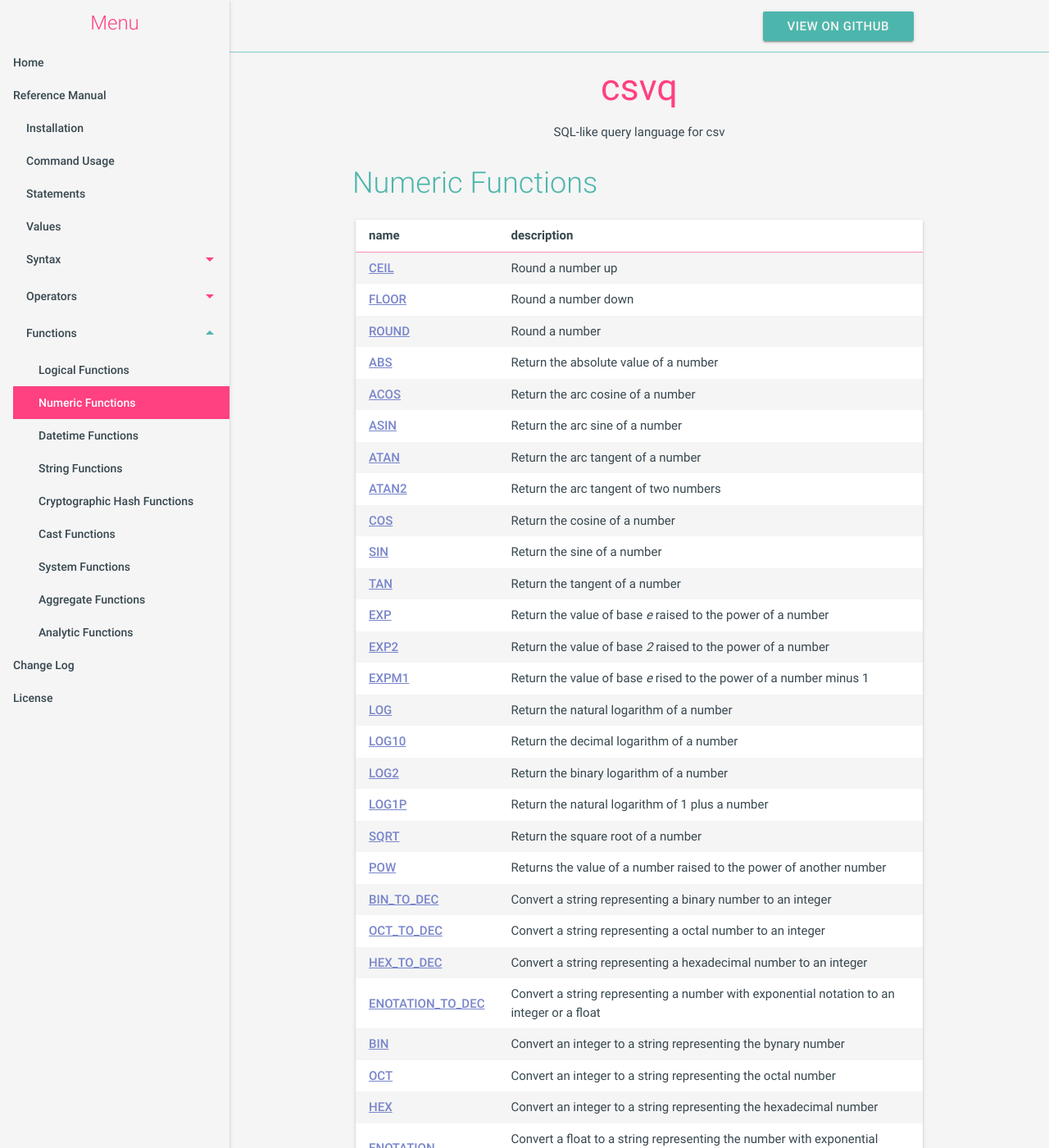
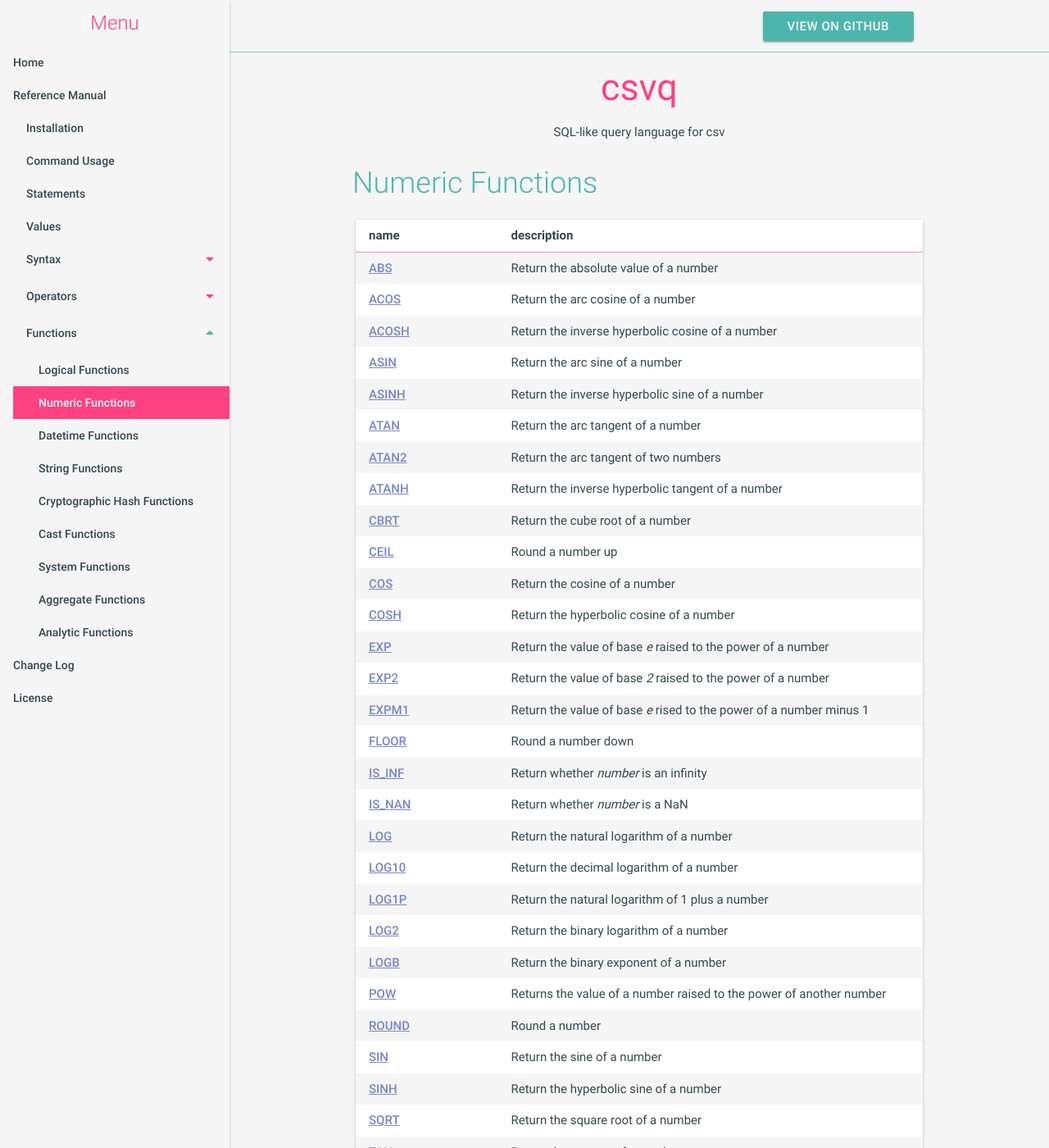
Before and after one commit to mithrandie/csvq, a Jekyll site: the page built from docs/_posts/2006-01-02-numeric-functions.md, in a window 1280 px wide and 1400 px high. Shown: the whole window at 82% size. Built offline with Jekyll 4.4.1, drawn with Linux system fonts in a browser that asks for light colours; some of the changed text lies outside the part shown.

Commit message:
Add some build-in functions.

````diff
--- a/docs/_posts/2006-01-02-numeric-functions.md
+++ b/docs/_posts/2006-01-02-numeric-functions.md
@@ -6,135 +6,52 @@ category: reference
 
 # Numeric Functions
 
-| name | description |
-| :- | :- |
-| [CEIL](#ceil) | Round a number up |
-| [FLOOR](#floor) | Round a number down |
-| [ROUND](#round) | Round a number |
-| [ABS](#abs) | Return the absolute value of a number |
-| [ACOS](#acos) | Return the arc cosine of a number |
-| [ASIN](#asin) | Return the arc sine of a number |
-| [ATAN](#atan) | Return the arc tangent of a number |
-| [ATAN2](#atan2) | Return the arc tangent of two numbers |
-| [COS](#cos) | Return the cosine of a number |
-| [SIN](#sin) | Return the sine of a number |
-| [TAN](#tan) | Return the tangent of a number |
-| [EXP](#exp) | Return the value of base _e_ raised to the power of a number |
-| [EXP2](#exp2) | Return the value of base _2_ raised to the power of a number |
-| [EXPM1](#expm1) | Return the value of base _e_ rised to the power of a number minus 1 |
-| [LOG](#log) | Return the natural logarithm of a number |
-| [LOG10](#log10) | Return the decimal logarithm of a number |
-| [LOG2](#log2) | Return the binary logarithm of a number |
-| [LOG1P](#log1p) | Return the natural logarithm of 1 plus a number |
-| [SQRT](#sqrt) | Return the square root of a number |
-| [POW](#pow) | Returns the value of a number raised to the power of another number |
-| [BIN_TO_DEC](#bin_to_dec) | Convert a string representing a binary number to an integer |
-| [OCT_TO_DEC](#oct_to_dec) | Convert a string representing a octal number to an integer |
-| [HEX_TO_DEC](#hex_to_dec) | Convert a string representing a hexadecimal number to an integer |
+| name                                  | description                                                                               |
+|:--------------------------------------|:------------------------------------------------------------------------------------------|
+| [ABS](#abs)                           | Return the absolute value of a number                                                     |
+| [ACOS](#acos)                         | Return the arc cosine of a number                                                         |
+| [ACOSH](#acosh)                       | Return the inverse hyperbolic cosine of a number                                          |
+| [ASIN](#asin)                         | Return the arc sine of a number                                                           |
+| [ASINH](#asinh)                       | Return the inverse hyperbolic sine of a number                                            |
+| [ATAN](#atan)                         | Return the arc tangent of a number                                                        |
+| [ATAN2](#atan2)                       | Return the arc tangent of two numbers                                                     |
+| [ATANH](#atanh)                       | Return the inverse hyperbolic tangent of a number                                         |
+| [CBRT](#cbrt)                         | Return the cube root of a number                                                          |
+| [CEIL](#ceil)                         | Round a number up                                                                         |
+| [COS](#cos)                           | Return the cosine of a number                                                             |
+| [COSH](#cosh)                         | Return the hyperbolic cosine of a number                                                  |
+| [EXP](#exp)                           | Return the value of base _e_ raised to the power of a number                              |
+| [EXP2](#exp2)                         | Return the value of base _2_ raised to the power of a number                              |
+| [EXPM1](#expm1)                       | Return the value of base _e_ rised to the power of a number minus 1                       |
+| [FLOOR](#floor)                       | Round a number down                                                                       |
+| [IS_INF](#is_inf)                     | Return whether _number_ is an infinity                                                    |
+| [IS_NAN](#is_nan)                     | Return whether _number_ is a NaN                                                          |
+| [LOG](#log)                           | Return the natural logarithm of a number                                                  |
+| [LOG10](#log10)                       | Return the decimal logarithm of a number                                                  |
+| [LOG1P](#log1p)                       | Return the natural logarithm of 1 plus a number                                           |
+| [LOG2](#log2)                         | Return the binary logarithm of a number                                                   |
+| [LOGB](#logb)                         | Return the binary exponent of a number                                                    |
+| [POW](#pow)                           | Returns the value of a number raised to the power of another number                       |
+| [ROUND](#round)                       | Round a number                                                                            |
+| [SIN](#sin)                           | Return the sine of a number                                                               |
+| [SINH](#sinh)                         | Return the hyperbolic sine of a number                                                    |
+| [SQRT](#sqrt)                         | Return the square root of a number                                                        |
+| [TAN](#tan)                           | Return the tangent of a number                                                            |
+| [TANH](#tanh)                         | Return the hyperbolic tangent of a number                                                 |
+| [BIN_TO_DEC](#bin_to_dec)             | Convert a string representing a binary number to an integer                               |
+| [OCT_TO_DEC](#oct_to_dec)             | Convert a string representing a octal number to an integer                                |
+| [HEX_TO_DEC](#hex_to_dec)             | Convert a string representing a hexadecimal number to an integer                          |
 | [ENOTATION_TO_DEC](#enotation_to_dec) | Convert a string representing a number with exponential notation to an integer or a float |
-| [BIN](#bin) | Convert an integer to a string representing the bynary number |
-| [OCT](#oct) | Convert an integer to a string representing the octal number |
-| [HEX](#hex) | Convert an integer to a string representing the hexadecimal number |
-| [ENOTATION](#enotation) | Convert a float to a string representing the number with exponential notation |
-| [NUMBER_FORMAT](#number_format) | Convert a number to a string representing the number with separators |
-| [RAND](#rand) | Return a pseudo-random number |
+| [BIN](#bin)                           | Convert an integer to a string representing the bynary number                             |
+| [OCT](#oct)                           | Convert an integer to a string representing the octal number                              |
+| [HEX](#hex)                           | Convert an integer to a string representing the hexadecimal number                        |
+| [ENOTATION](#enotation)               | Convert a float to a string representing the number with exponential notation             |
+| [NUMBER_FORMAT](#number_format)       | Convert a number to a string representing the number with separators                      |
+| [RAND](#rand)                         | Return a pseudo-random number                                                             |
 
 > _e_ is the base of natural logarithms
 
 ## Definitions
-
-### CEIL
-{: #ceil}
-
-```
-CEIL(number)
-```
-
-_number_
-: [float]({{ '/reference/value.html#float' | relative_url }}) or [integer]({{ '/reference/value.html#integer' | relative_url }})
-
-_return_
-: [float]({{ '/reference/value.html#float' | relative_url }})
-
-Rounds _number_ up to an integer value.
-
-```
-CEIL(number, place)
-```
-
-_number_
-: [float]({{ '/reference/value.html#float' | relative_url }}) or [integer]({{ '/reference/value.html#integer' | relative_url }})
-
-_place_
-: [integer]({{ '/reference/value.html#integer' | relative_url }})
-
-_return_
-: [float]({{ '/reference/value.html#float' | relative_url }})
-
-Rounds _number_ up to _place_ decimal place.
-If _place_ is a negative number, _place_ represents the place in the integer part.
-
-### FLOOR
-{: #floor}
-
-```
-FLOOR(number)
-```
-
-_number_
-: [float]({{ '/reference/value.html#float' | relative_url }}) or [integer]({{ '/reference/value.html#integer' | relative_url }})
-
-_return_
-: [float]({{ '/reference/value.html#float' | relative_url }})
-
-Rounds _number_ down to an integer value.
-
-```
-FLOOR(number, place)
-```
-
-_number_
-: [float]({{ '/reference/value.html#float' | relative_url }}) or [integer]({{ '/reference/value.html#integer' | relative_url }})
-
-_place_
-: [integer]({{ '/reference/value.html#integer' | relative_url }})
-
-_return_
-: [float]({{ '/reference/value.html#float' | relative_url }})
-
-Rounds _number_ down to _place_ decimal place.
-If _place_ is a negative number, _place_ represents the place in the integer part.
-
-### ROUND
-{: #round}
-
-```
-ROUND(number)
-```
-
-_number_
-: [float]({{ '/reference/value.html#float' | relative_url }}) or [integer]({{ '/reference/value.html#integer' | relative_url }})
-
-_return_
-: [float]({{ '/reference/value.html#float' | relative_url }})
-
-Rounds _number_ to an integer value.
-
-```
-ROUND(number, place)
-```
-
-_number_
-: [float]({{ '/reference/value.html#float' | relative_url }}) or [integer]({{ '/reference/value.html#integer' | relative_url }})
-
-_place_
-: [integer]({{ '/reference/value.html#integer' | relative_url }})
-
-_return_
-: [float]({{ '/reference/value.html#float' | relative_url }})
-
-Rounds _number_ to _place_ decimal place.
-If _place_ is a negative number, _place_ represents the place in the integer part.
 
 ### ABS
 {: #abs}
@@ -159,12 +76,27 @@ ACOS(number)
 ```
 
 _number_
-: [float]({{ '/reference/value.html#float' | relative_url }}) or [integer]({{ '/reference/value.html#integer' | relative_url }})
+: [float]({{ '/reference/value.html#float' | relative_url }})
 
 _return_
 : [float]({{ '/reference/value.html#float' | relative_url }})
 
 Returns the arc cosine of _number_.
+
+### ACOSH
+{: #acosh}
+
+```
+ACOSH(number)
+```
+
+_number_
+: [float]({{ '/reference/value.html#float' | relative_url }})
+
+_return_
+: [float]({{ '/reference/value.html#float' | relative_url }})
+
+Returns the inverse hyperbolic cosine of _number_.
 
 ### ASIN
 {: #asin}
@@ -174,12 +106,27 @@ ASIN(number)
 ```
 
 _number_
-: [float]({{ '/reference/value.html#float' | relative_url }}) or [integer]({{ '/reference/value.html#integer' | relative_url }})
+: [float]({{ '/reference/value.html#float' | relative_url }})
 
 _return_
 : [float]({{ '/reference/value.html#float' | relative_url }})
 
 Returns the arc sine of _number_.
+
+### ASINH
+{: #asinh}
+
+```
+ASINH(number)
+```
+
+_number_
+: [float]({{ '/reference/value.html#float' | relative_url }})
+
+_return_
+: [float]({{ '/reference/value.html#float' | relative_url }})
+
+Returns the inverse hyperbolic sine of _number_.
 
 ### ATAN
 {: #atan}
@@ -204,15 +151,76 @@ ATAN2(number2, number1)
 ```
 
 _number2_
-: [float]({{ '/reference/value.html#float' | relative_url }}) or [integer]({{ '/reference/value.html#integer' | relative_url }})
+: [float]({{ '/reference/value.html#float' | relative_url }})
 
 _number1_
-: [float]({{ '/reference/value.html#float' | relative_url }}) or [integer]({{ '/reference/value.html#integer' | relative_url }})
+: [float]({{ '/reference/value.html#float' | relative_url }})
 
 _return_
 : [float]({{ '/reference/value.html#float' | relative_url }})
 
 Returns the arc tangent of _number2_ / _number1_, using the signs of the two to determine the quadrant of the returns value.
+
+### ATANH
+{: #atanh}
+
+```
+ATANH(number)
+```
+
+_number_
+: [float]({{ '/reference/value.html#float' | relative_url }})
+
+_return_
+: [float]({{ '/reference/value.html#float' | relative_url }})
+
+Returns the inverse hyperbolic tangent of _number_.
+
+### CBRT
+{: #cbrt}
+
+```
+CBRT(number)
+```
+
+_number_
+: [float]({{ '/reference/value.html#float' | relative_url }})
+
+_return_
+: [float]({{ '/reference/value.html#float' | relative_url }})
+
+Returns the cube root of _number_.
+
+### CEIL
+{: #ceil}
+
+```
+CEIL(number)
+```
+
+_number_
+: [float]({{ '/reference/value.html#float' | relative_url }})
+
+_return_
+: [float]({{ '/reference/value.html#float' | relative_url }})
+
+Rounds _number_ up to an integer value.
+
+```
+CEIL(number, place)
+```
+
+_number_
+: [float]({{ '/reference/value.html#float' | relative_url }})
+
+_place_
+: [integer]({{ '/reference/value.html#integer' | relative_url }})
+
+_return_
+: [float]({{ '/reference/value.html#float' | relative_url }})
+
+Rounds _number_ up to _place_ decimal place.
+If _place_ is a negative number, _place_ represents the place in the integer part.
 
 ### COS
 {: #cos}
@@ -222,42 +230,27 @@ COS(number)
 ```
 
 _number_
-: [float]({{ '/reference/value.html#float' | relative_url }}) or [integer]({{ '/reference/value.html#integer' | relative_url }})
+: [float]({{ '/reference/value.html#float' | relative_url }})
 
 _return_
 : [float]({{ '/reference/value.html#float' | relative_url }})
 
 Returns the cosine of _number_.
 
-### SIN
-{: #sin}
+### COSH
+{: #cosh}
 
 ```
-SIN(number)
+COSH(number)
 ```
 
 _number_
-: [float]({{ '/reference/value.html#float' | relative_url }}) or [integer]({{ '/reference/value.html#integer' | relative_url }})
+: [float]({{ '/reference/value.html#float' | relative_url }})
 
 _return_
 : [float]({{ '/reference/value.html#float' | relative_url }})
 
-Returns the sine of _number_.
-
-### TAN
-{: #tan}
-
-```
-TAN(number)
-```
-
-_number_
-: [float]({{ '/reference/value.html#float' | relative_url }}) or [integer]({{ '/reference/value.html#integer' | relative_url }})
-
-_return_
-: [float]({{ '/reference/value.html#float' | relative_url }})
-
-Returns the tangent of _number_.
+Returns the hyperbolic cosine of _number_.
 
 ### EXP
 {: #exp}
@@ -297,12 +290,81 @@ EXPM1(number)
 ```
 
 _number_
-: [float]({{ '/reference/value.html#float' | relative_url }}) or [integer]({{ '/reference/value.html#integer' | relative_url }})
+: [float]({{ '/reference/value.html#float' | relative_url }})
 
 _return_
 : [float]({{ '/reference/value.html#float' | relative_url }})
 
 Returns the value of base _e_ rised to the power of _number_ minus 1.
+
+### FLOOR
+{: #floor}
+
+```
+FLOOR(number)
+```
+
+_number_
+: [float]({{ '/reference/value.html#float' | relative_url }})
+
+_return_
+: [float]({{ '/reference/value.html#float' | relative_url }})
+
+Rounds _number_ down to an integer value.
+
+```
+FLOOR(number, place)
+```
+
+_number_
+: [float]({{ '/reference/value.html#float' | relative_url }})
+
+_place_
+: [integer]({{ '/reference/value.html#integer' | relative_url }})
+
+_return_
+: [float]({{ '/reference/value.html#float' | relative_url }})
+
+Rounds _number_ down to _place_ decimal place.
+If _place_ is a negative number, _place_ represents the place in the integer part.
+
+### IS_INF
+{: #is_inf}
+
+```
+IS_INF(number [, sign])
+```
+
+_number_
+: [float]({{ '/reference/value.html#float' | relative_url }})
+
+_sign_
+: [integer]({{ '/reference/value.html#integer' | relative_url }})
+
+  The default is _0_.
+
+_return_
+: [ternary]({{ '/reference/value.html#ternary' | relative_url }})
+
+Returns whether _number_ is an infinity.
+If _sign_ is greater than 0, then returns whether _number_ is a positive infinity.
+If _sign_ is less than 0, then returns whether _number_ is a negative infinity.
+If _sign_ is 0, then returns whether _number_ is either infinity.
+
+### IS_NAN
+{: #is_nan}
+
+```
+IS_NAN(number)
+```
+
+_number_
+: [float]({{ '/reference/value.html#float' | relative_url }})
+
+_return_
+: [ternary]({{ '/reference/value.html#ternary' | relative_url }})
+
+Returns whether _number_ is a NaN.
 
 ### LOG
 {: #log}
@@ -327,12 +389,27 @@ LOG10(number)
 ```
 
 _number_
-: [float]({{ '/reference/value.html#float' | relative_url }}) or [integer]({{ '/reference/value.html#integer' | relative_url }})
+: [float]({{ '/reference/value.html#float' | relative_url }})
 
 _return_
 : [float]({{ '/reference/value.html#float' | relative_url }})
 
 Returns the decimal logarithm of _number_.
+
+### LOG1P
+{: #log1p}
+
+```
+LOG1P(number)
+```
+
+_number_
+: [float]({{ '/reference/value.html#float' | relative_url }})
+
+_return_
+: [float]({{ '/reference/value.html#float' | relative_url }})
+
+Returns the natural logarithm of 1 plus _number_.
 
 ### LOG2
 {: #log2}
@@ -342,27 +419,106 @@ LOG2(number)
 ```
 
 _number_
-: [float]({{ '/reference/value.html#float' | relative_url }}) or [integer]({{ '/reference/value.html#integer' | relative_url }})
+: [float]({{ '/reference/value.html#float' | relative_url }})
 
 _return_
 : [float]({{ '/reference/value.html#float' | relative_url }})
 
 Returns the binary logarithm of _number_.
 
-### LOG1P
-{: #log1p}
+### LOGB
+{: #logb}
 
 ```
-LOG1P(number)
+LOGB(number)
 ```
 
 _number_
-: [float]({{ '/reference/value.html#float' | relative_url }}) or [integer]({{ '/reference/value.html#integer' | relative_url }})
+: [float]({{ '/reference/value.html#float' | relative_url }})
 
 _return_
 : [float]({{ '/reference/value.html#float' | relative_url }})
 
-Returns the natural logarithm of 1 plus _number_.
+Returns the binary exponent of _number_.
+
+### POW
+{: #pow}
+
+```
+POW(base, exponent)
+```
+
+_base_
+: [float]({{ '/reference/value.html#float' | relative_url }})
+
+_exponent_
+: [float]({{ '/reference/value.html#float' | relative_url }})
+
+_return_
+: [float]({{ '/reference/value.html#float' | relative_url }})
+
+Returns the value of _base_ raised to the power of _exponent_.
+
+### ROUND
+{: #round}
+
+```
+ROUND(number)
+```
+
+_number_
+: [float]({{ '/reference/value.html#float' | relative_url }})
+
+_return_
+: [float]({{ '/reference/value.html#float' | relative_url }})
+
+Rounds _number_ to an integer value.
+
+```
+ROUND(number, place)
+```
+
+_number_
+: [float]({{ '/reference/value.html#float' | relative_url }})
+
+_place_
+: [integer]({{ '/reference/value.html#integer' | relative_url }})
+
+_return_
+: [float]({{ '/reference/value.html#float' | relative_url }})
+
+Rounds _number_ to _place_ decimal place.
+If _place_ is a negative number, _place_ represents the place in the integer part.
+
+### SIN
+{: #sin}
+
+```
+SIN(number)
+```
+
+_number_
+: [float]({{ '/reference/value.html#float' | relative_url }})
+
+_return_
+: [float]({{ '/reference/value.html#float' | relative_url }})
+
+Returns the sine of _number_.
+
+### SINH
+{: #sinh}
+
+```
+SINH(number)
+```
+
+_number_
+: [float]({{ '/reference/value.html#float' | relative_url }})
+
+_return_
+: [float]({{ '/reference/value.html#float' | relative_url }})
+
+Returns the hyperbolic sine of _number_.
 
 ### SQRT
 {: #sqrt}
@@ -372,30 +528,42 @@ SQRT(number)
 ```
 
 _number_
-: [float]({{ '/reference/value.html#float' | relative_url }}) or [integer]({{ '/reference/value.html#integer' | relative_url }})
+: [float]({{ '/reference/value.html#float' | relative_url }})
 
 _return_
 : [float]({{ '/reference/value.html#float' | relative_url }})
 
 Returns the square root of _number_.
 
-### POW
-{: #pow}
+### TAN
+{: #tan}
 
 ```
-POW(base, exponent)
+TAN(number)
 ```
 
-_base_
-: [float]({{ '/reference/value.html#float' | relative_url }}) or [integer]({{ '/reference/value.html#integer' | relative_url }})
-
-_exponent_
-: [float]({{ '/reference/value.html#float' | relative_url }}) or [integer]({{ '/reference/value.html#integer' | relative_url }})
+_number_
+: [float]({{ '/reference/value.html#float' | relative_url }})
 
 _return_
 : [float]({{ '/reference/value.html#float' | relative_url }})
 
-Returns the value of _base_ raised to the power of _exponent_.
+Returns the tangent of _number_.
+
+### TANH
+{: #tanh}
+
+```
+TANH(number)
+```
+
+_number_
+: [float]({{ '/reference/value.html#float' | relative_url }})
+
+_return_
+: [float]({{ '/reference/value.html#float' | relative_url }})
+
+Returns the hyperbolic tangent of _number_.
 
 ### BIN_TO_DEC
 {: #bin_to_dec}
--- a/docs/sitemap.xml
+++ b/docs/sitemap.xml
@@ -158,11 +158,11 @@
     </url>
     <url>
         <loc>https://mithrandie.github.io/csvq/reference/numeric-functions.html</loc>
-        <lastmod>2022-03-22T23:49:26+00:00</lastmod>
+        <lastmod>2022-07-03T09:54:15+00:00</lastmod>
     </url>
     <url>
         <loc>https://mithrandie.github.io/csvq/reference/datetime-functions.html</loc>
-        <lastmod>2019-04-29T18:46:39+00:00</lastmod>
+        <lastmod>2022-07-03T09:54:15+00:00</lastmod>
     </url>
     <url>
         <loc>https://mithrandie.github.io/csvq/reference/cryptographic-hash-functions.html</loc>
````
Also changed, not shown: other parts of docs/_posts/2006-01-02-numeric-functions.md (+5 -5 lines), docs/_posts/2006-01-02-datetime-functions.md (+15 -0 lines), 3 other files.
